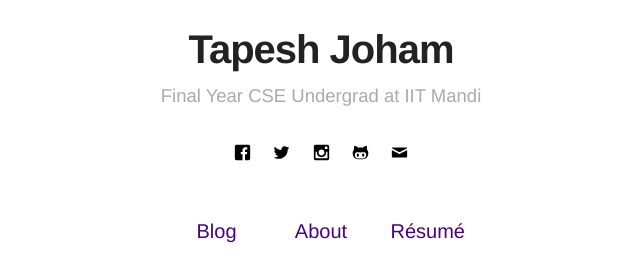
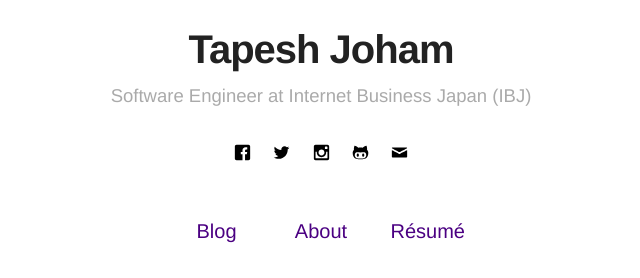
Before and after one commit to tapeshjoham/tapeshjoham.github.io, a Jekyll site: the page built from index.html, in a window 1280 px wide. Shown: the part 252-530 px from the top of the page, without its empty margins (319-959 px from the left). Built offline with Jekyll 4.4.1, drawn with Linux system fonts in a browser that asks for light colours.

Commit message:
Update _config.yml

```diff
--- a/_config.yml
+++ b/_config.yml
@@ -1,6 +1,6 @@
 # main text of home
 name: Tapesh Joham
-bio: Final Year CSE Undergrad at IIT Mandi
+bio: Software Engineer at Internet Business Japan (IBJ)
 # A Man who travels the world eating noodles
 
 # twitter summary info
```
